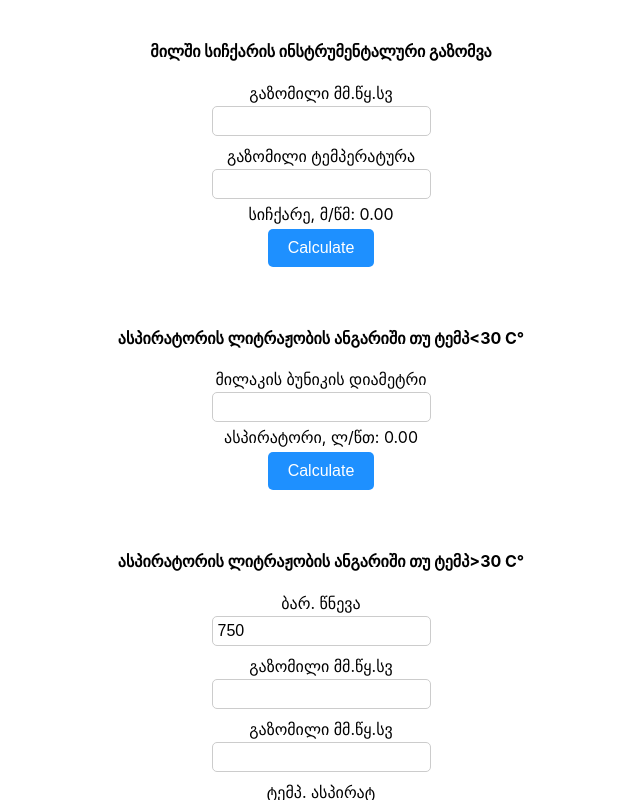
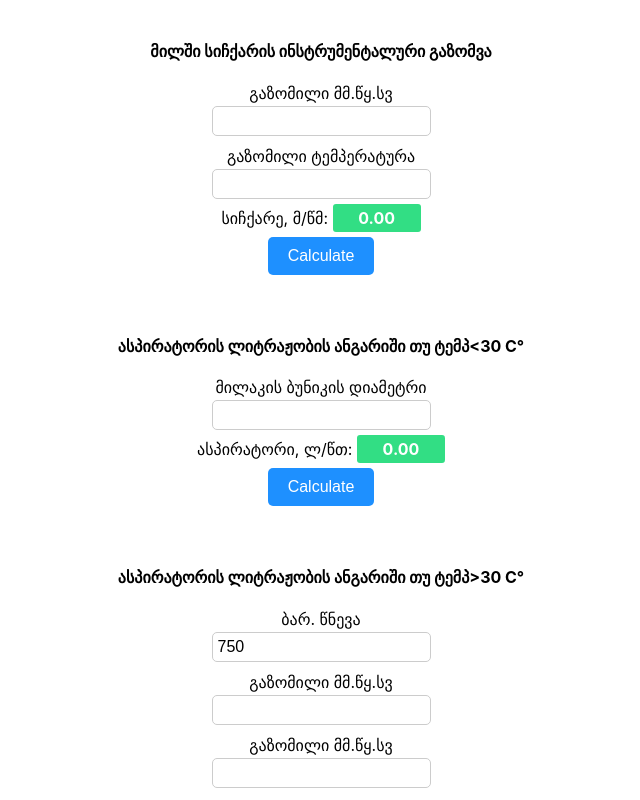
Before and after one commit to davidsoz/dust, a React (Create React App) app: page / in a window 1280 px wide. Shown: the top 800 px of the page, without its empty margins (319-959 px from the left). Built offline with nearby package versions, Linux system fonts and the light colour scheme.

Commit message:
add green color for results

```diff
--- a/src/components/measureSpeed/MeasureSpeedInPipe.js
+++ b/src/components/measureSpeed/MeasureSpeedInPipe.js
@@ -78,7 +78,7 @@ function MeasureSpeedInPipe() {
 					<Input label="გაზომილი მმ.წყ.სვ" getValue={getMeasuredMM}/>
 					<Input label="გაზომილი ტემპერატურა" getValue={getMeasuredTemp}/>
 				</Styled.InputsWrapper>
-				<div style={{padding: "5px"}}>სიჩქარე, მ/წმ: {speed.toFixed(2)}</div>
+				<div style={{padding: "5px"}}>სიჩქარე, მ/წმ: <span>{speed.toFixed(2)}</span></div>
 				<button onClick={calculateSpeed}>Calculate</button>
 			</Styled.Wrapper>
 			<Styled.Wrapper>
@@ -86,7 +86,7 @@ function MeasureSpeedInPipe() {
 				<Styled.InputsWrapper>
 					<Input label="მილაკის ბუნიკის დიამეტრი" getValue={getBunikSize}/>
 				</Styled.InputsWrapper>
-				<div style={{padding: "5px"}}>ასპირატორი, ლ/წთ: {aspirator.toFixed(2)}</div>
+				<div style={{padding: "5px"}}>ასპირატორი, ლ/წთ: <span>{aspirator.toFixed(2)}</span></div>
 				<button onClick={calculateAsp}>Calculate</button>
 			</Styled.Wrapper>
 			<Styled.Wrapper>
@@ -98,7 +98,7 @@ function MeasureSpeedInPipe() {
 					<Input label="ტემპ. ასპირატ" getValue={getTempAsp}/>
 					<Input label="ტემპ. მილში" getValue={getTempPipe} />
 				</Styled.InputsWrapper>
-				<div style={{padding: "5px"}}>ასპირატორი, ლ/წთ: {aspiratorHot.toFixed(2)}</div>
+				<div style={{padding: "5px"}}>ასპირატორი, ლ/წთ: <span>{aspiratorHot.toFixed(2)}</span></div>
 				<button onClick={calculateAspHot}>Calculate</button>
 			</Styled.Wrapper>
 		</>
--- a/src/components/measureSpeed/styled.js
+++ b/src/components/measureSpeed/styled.js
@@ -6,6 +6,17 @@ export const Wrapper = styled.div`
   align-items: center;
   flex-direction: column;
   padding: 20px;
+
+  span {
+    display: inline-block;
+    background-color: #32de84;
+    min-width: 80px;
+    text-align: center;
+    padding: 4px;
+    color: #fff;
+    border-radius: 3px;
+    font-weight: 700;
+  }
 
   h4 {
     text-align: center;
```
